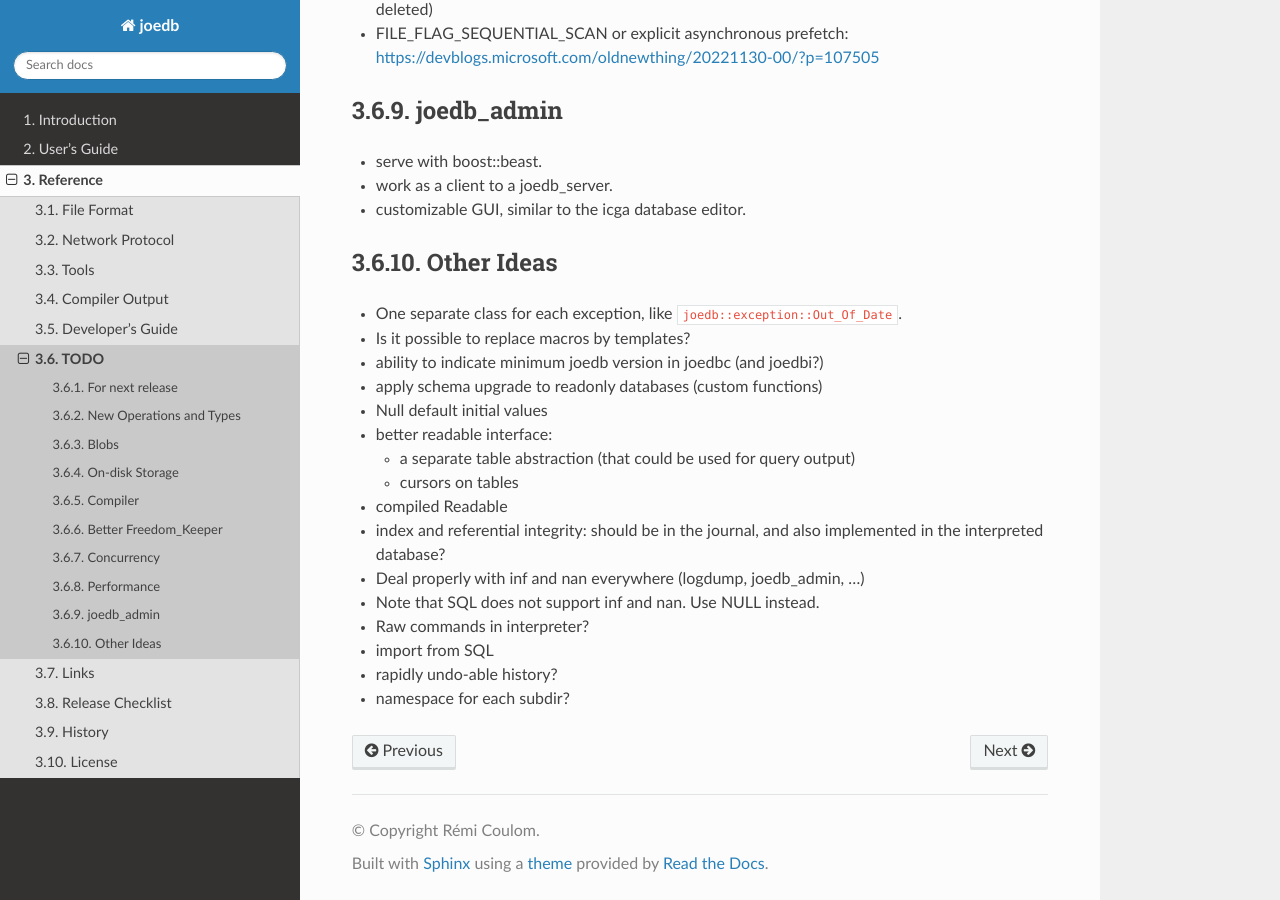
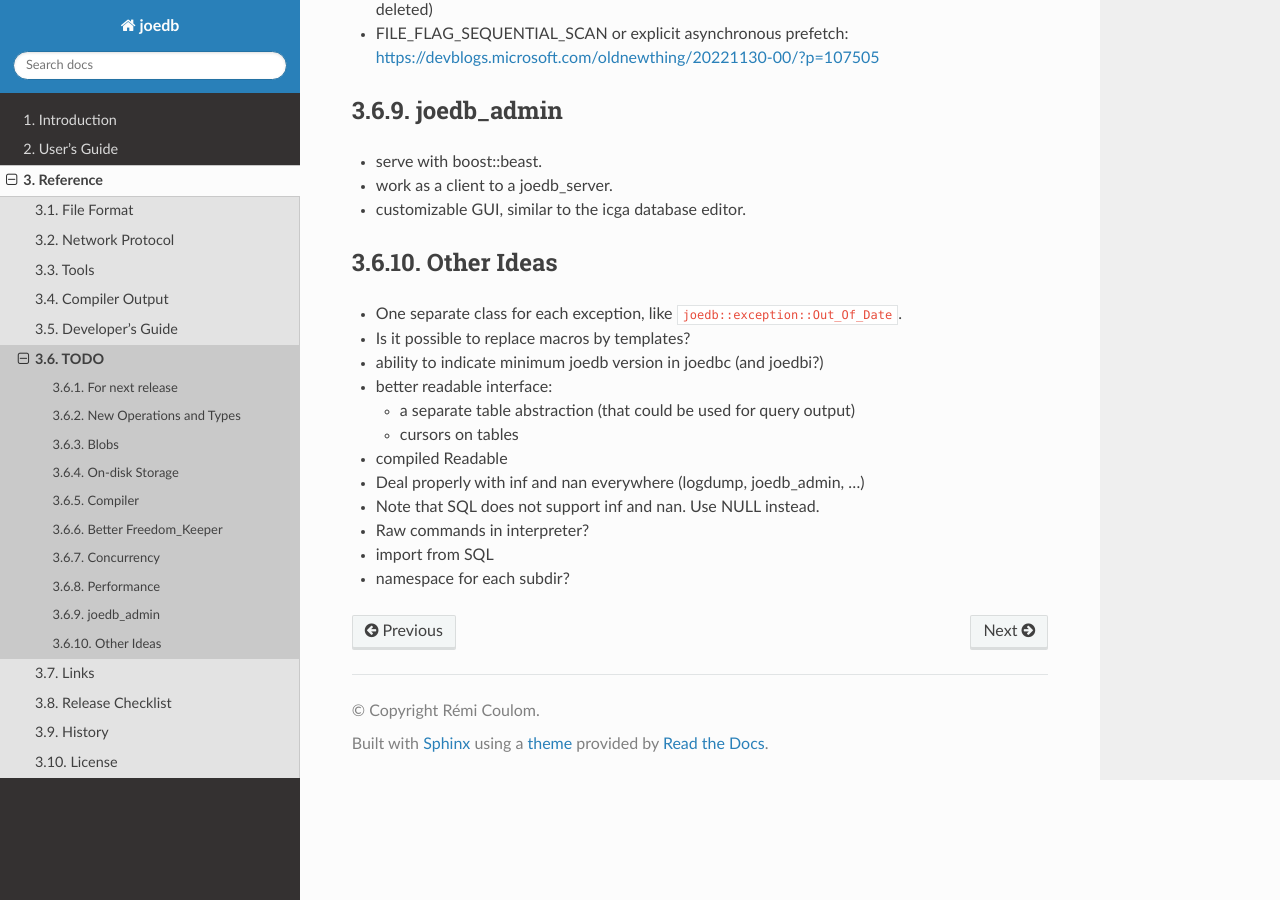
Before and after one commit to Remi-Coulom/joedb, a Sphinx documentation site: the page built from doc/source/todo.rst, in a window 1280 px wide and 900 px high, scrolled down 3251 px. Built offline with Sphinx 7.4.7 and the Read the Docs theme 2.0.0, drawn with Linux system fonts in a browser that asks for light colours; formulas are drawn with MathJax 3.

Commit message:
shorter todo

```diff
--- a/doc/source/todo.rst
+++ b/doc/source/todo.rst
@@ -172,19 +172,14 @@ Other Ideas
 - One separate class for each exception, like ``joedb::exception::Out_Of_Date``.
 - Is it possible to replace macros by templates?
 - ability to indicate minimum joedb version in joedbc (and joedbi?)
-- apply schema upgrade to readonly databases (custom functions)
-- Null default initial values
 - better readable interface:
 
   - a separate table abstraction (that could be used for query output)
   - cursors on tables
 
 - compiled Readable
-- index and referential integrity: should be in the journal, and also
-  implemented in the interpreted database?
 - Deal properly with inf and nan everywhere (logdump, joedb_admin, ...)
 - Note that SQL does not support inf and nan. Use NULL instead.
 - Raw commands in interpreter?
 - import from SQL
-- rapidly undo-able history?
 - namespace for each subdir?
```
